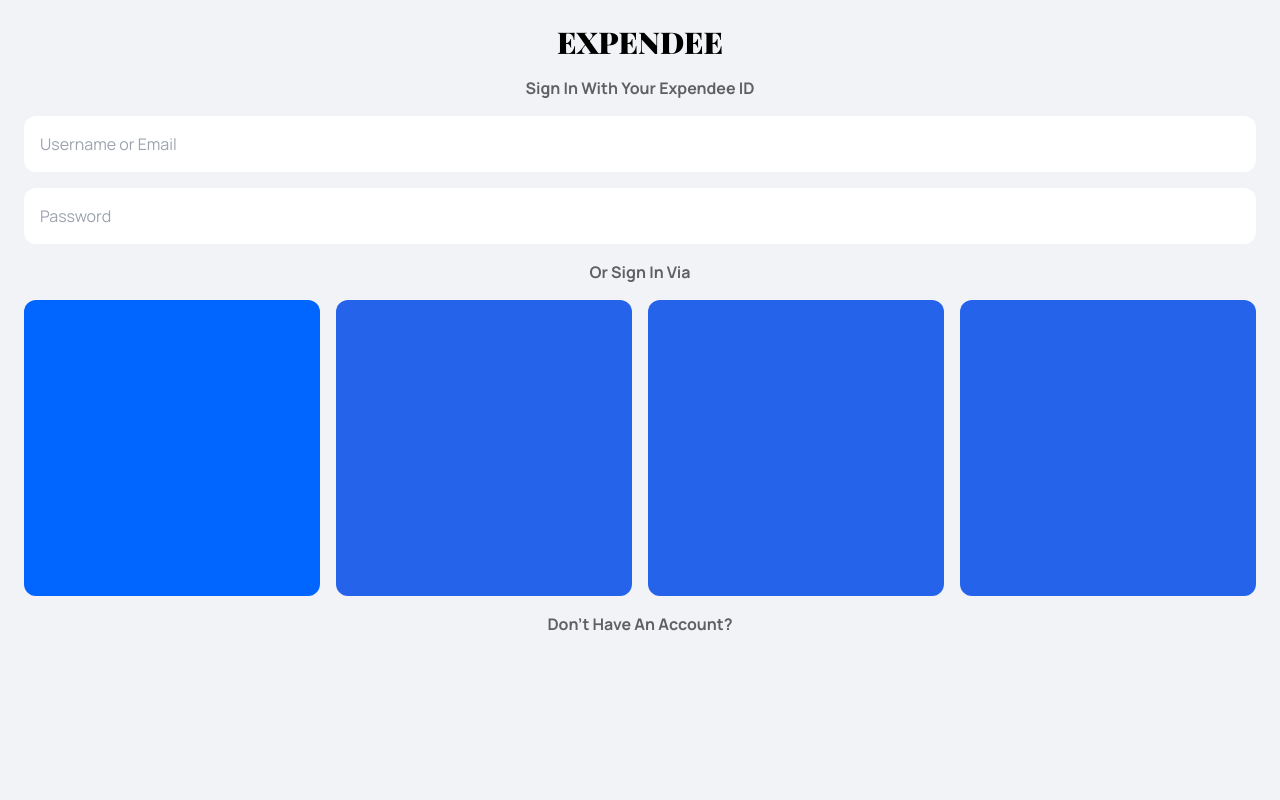
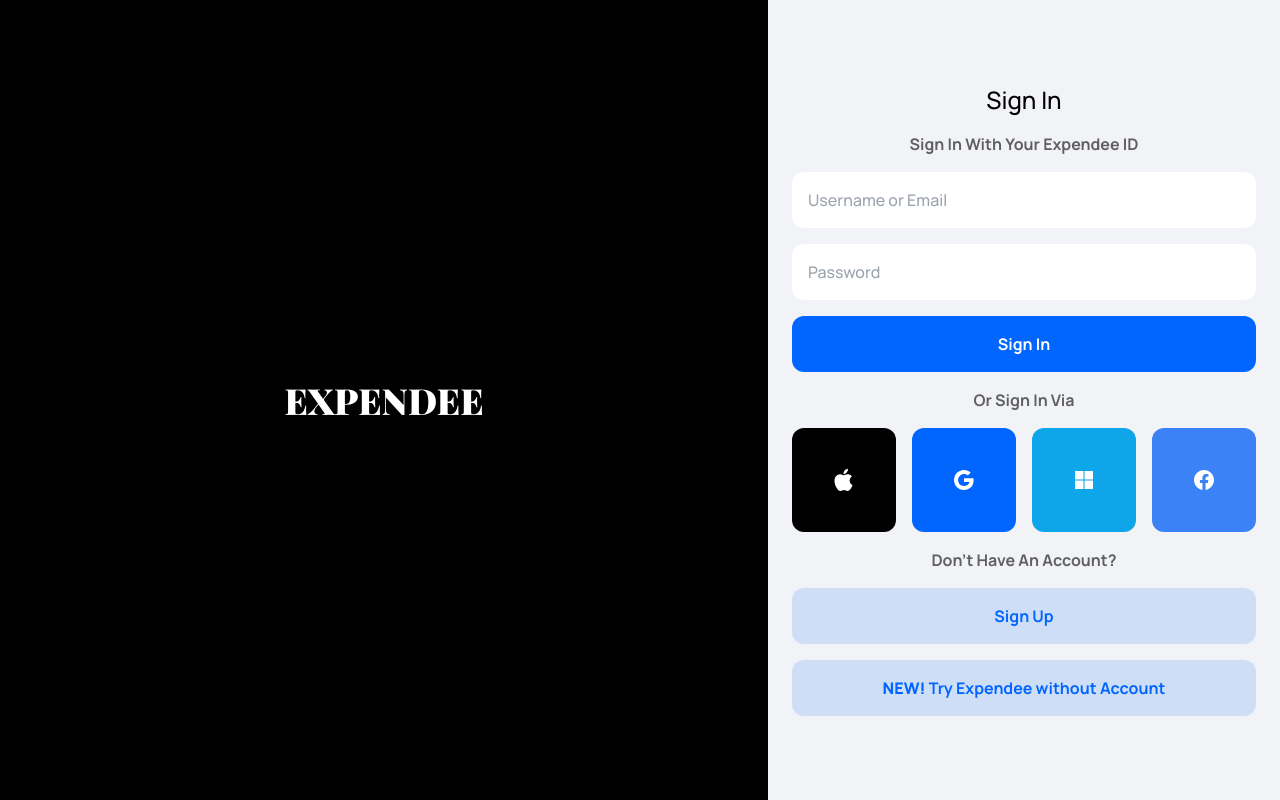
Before and after one commit to FlamingArch/expendee, a Next.js app: page / in a window 1280 px wide. Built offline with nearby package versions, Linux system fonts and the light colour scheme; a web font is replaced by a local one.

Commit message:
Completed SignIn UI

```diff
--- a/app/globals.css
+++ b/app/globals.css
@@ -2,26 +2,31 @@
 @tailwind components;
 @tailwind utilities;
 
-:root {
-  --foreground-rgb: 0, 0, 0;
-  --background-start-rgb: 242, 243, 246;
-  --background-end-rgb: 242, 243, 246;
+body {
+  @apply text-black dark:text-white bg-black flex h-screen w-screen items-stretch;
+  font-weight: 500;
 }
 
-@media (prefers-color-scheme: dark) {
-  :root {
-    --foreground-rgb: 255, 255, 255;
-    --background-start-rgb: 0, 0, 0;
-    --background-end-rgb: 0, 0, 0;
-  }
+.button-secondary{
+  @apply bg-accent bg-opacity-15 hover:bg-opacity-20 transition-colors rounded-xl p-4 text-accent font-bold
 }
 
-body {
-  color: rgb(var(--foreground-rgb));
-  background: linear-gradient(
-      to bottom,
-      transparent,
-      rgb(var(--background-end-rgb))
-    )
-    rgb(var(--background-start-rgb));
+.button-primary {
+  @apply bg-accent hover:bg-accentDark rounded-xl p-4 text-white font-bold;
 }
+
+.button-socials {
+   @apply rounded-xl w-full aspect-square grid place-content-center;
+}
+
+.input-primary {
+  @apply p-4 rounded-xl hover:shadow-2xl focus:shadow-[#0066FF88] focus:shadow-2xl transition-shadow outline-none;
+}
+
+.section-header {
+  @apply font-bold opacity-60;
+}
+
+.scaffold-header {
+  @apply text-2xl;
+}
--- a/app/layout.tsx
+++ b/app/layout.tsx
@@ -5,18 +5,16 @@ import './globals.css'
 const globalFont = Manrope({ subsets: ['latin'] })
 
 export const metadata: Metadata = {
-  title: 'Create Next App',
-  description: 'Generated by create next app',
+  title: 'Expendee',
+  description: 'A beautiful Expense Tracker that stores data in cloud and syncs it across devices.',
 }
 
-export default function RootLayout({
-  children,
-}: {
+type RooyLayoutProps = {
   children: React.ReactNode
-}) {
-  return (
-    <html lang="en">
-      <body className={globalFont.className}>{children}</body>
-    </html>
-  )
 }
+
+export default function RootLayout({ children }: RooyLayoutProps) {
+  return <html lang="en">
+    <body className={globalFont.className}>{children}</body>
+  </html>
+}
--- a/app/page.tsx
+++ b/app/page.tsx
@@ -1,23 +1,34 @@
 import { Playfair_Display as Heading } from "next/font/google"
-
+import { RiAppleFill, RiFacebookCircleFill, RiGoogleFill, RiMicrosoftFill } from "@remixicon/react";
 
 const headingFont = Heading({ subsets: ['latin'] })
 
 export default function Home() {
   return (
-    <main className="flex min-h-screen flex-col items-stretch justfy-center p-6 gap-4">
-      <h1 className={headingFont.className + " font-black text-3xl text-center"}>EXPENDEE</h1>
-      <p className="font-bold opacity-60 text-center">Sign In With Your Expendee ID</p>
-      <input type="email" className="p-4 rounded-xl" placeholder="Username or Email" />
-      <input type="password" className="p-4 rounded-xl" placeholder="Password" />
-      <p className="font-bold opacity-60 text-center">Or Sign In Via</p>
-      <div className="flex gap-4">
-        <div className="bg-accent rounded-xl w-full aspect-square"></div>
-        <div className="bg-blue-600 rounded-xl w-full aspect-square"></div>
-        <div className="bg-blue-600 rounded-xl w-full aspect-square"></div>
-        <div className="bg-blue-600 rounded-xl w-full aspect-square"></div>
+    <>
+      <div className="bg-black flex-grow hidden md:grid place-content-center">
+        <h1 className={headingFont.className + " font-black text-white text-4xl"}>EXPENDEE</h1>
       </div>
-      <p className="font-bold opacity-60 text-center">Don't Have An Account?</p>
-    </main >
+      <main className="bg-scaffold overflow-scroll flex flex-col items-stretch p-6 gap-4 text-center md:max-w-[32rem] flex-grow">
+        <div className="flex-grow" />
+        <h1 className={headingFont.className + " font-black text-4xl md:hidden"}>EXPENDEE</h1>
+        <p className="scaffold-header hidden md:inline">Sign In</p>
+        <p className="section-header">Sign In With Your Expendee ID</p>
+        <input type="email" className="input-primary" placeholder="Username or Email" />
+        <input type="password" className="input-primary" placeholder="Password" />
+        <button className="button-primary">Sign In</button>
+        <p className="section-header">Or Sign In Via</p>
+        <div className="flex gap-4">
+          <button title="Sign In with Apple" className="bg-black hover:bg-gray-800 button-socials"><RiAppleFill size={24} color="white" /></button>
+          <button title="Sign In with Google" className="bg-accent hover:bg-accentDark button-socials"><RiGoogleFill size={24} color="white" /></button>
+          <button title="Sign In with Microsoft" className="bg-sky-500 hover:bg-sky-600 button-socials"><RiMicrosoftFill size={24} color="white" /></button>
+          <button title="Sign In with Facebook" className="bg-blue-500 hover:bg-blue-600 button-socials"><RiFacebookCircleFill size={24} color="white" /></button>
+        </div>
+        <p className="section-header">Don't Have An Account?</p>
+        <button className="button-secondary">Sign Up</button>
+        <button className="button-secondary"><span className="font-black">NEW!</span> Try Expendee without Account</button>
+        <div className="flex-grow" />
+      </main >
+    </>
   )
 }
--- a/package.json
+++ b/package.json
@@ -9,6 +9,7 @@
     "lint": "next lint"
   },
   "dependencies": {
+    "@remixicon/react": "^4.0.1",
     "next": "14.0.4",
     "react": "^18",
     "react-dom": "^18"
--- a/tailwind.config.ts
+++ b/tailwind.config.ts
@@ -15,6 +15,8 @@ const config: Config = {
       },
       colors: {
         "accent": "#0066FF",
+        "accentDark": "#0055FF",
+        "scaffold": "#F2F3F6"
       }
     },
   },
```
Also changed, not shown: 2 other files (tests, documents, lock files or other folders).
